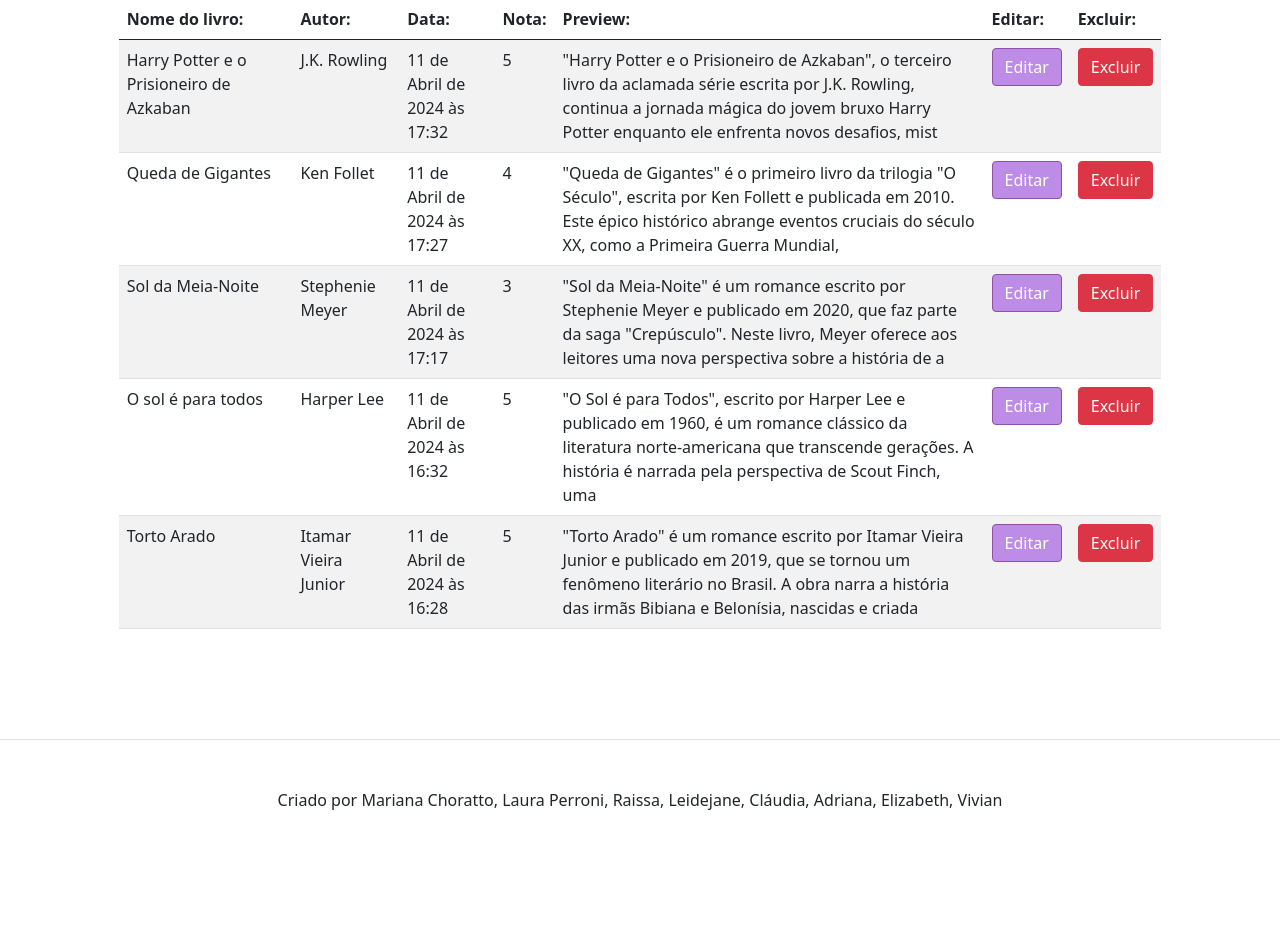
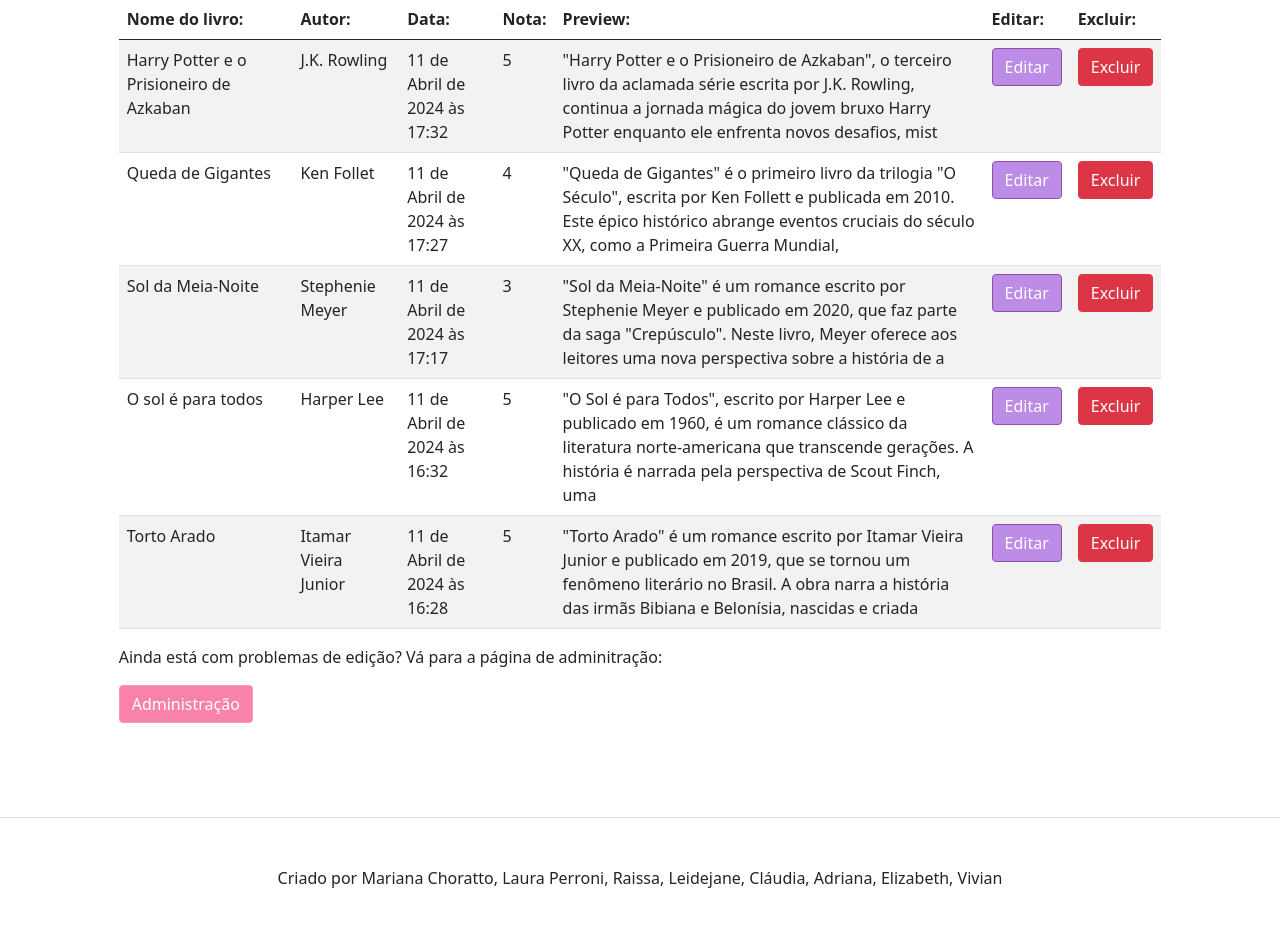
Before and after one commit to marianachoratto/desafio-final-blog, a Django app: page /excluir/24/ in a window 1280 px wide. Shown: the part 784-1722 px from the top of the page. Before the commit the page ends 1594 px from the top, so only its background shows below. Run offline with Django 5.2, Linux system fonts and the light colour scheme; data comes from the database, SQL or seed files in the repository; some libraries are stand-ins or nearby versions.

Commit message:
add o texto do botao

```diff
--- a/blog/templates/tabela_de_livros.html
+++ b/blog/templates/tabela_de_livros.html
@@ -37,8 +37,8 @@
 
                 </tbody>
             </table>
-            <!-- <p>Ainda está tendo problemas de edição? Vá para a página de adminitração:</p>
-            <a href="#" class="btn btn-primary">Administração</a> -->
+            <p>Ainda está com problemas de edição? Vá para a página de adminitração:</p>
+            <a href="{% url 'admin:index' %}" class="btn btn-primary">Administração</a>
             </div>
         </div>
     </div>
```
